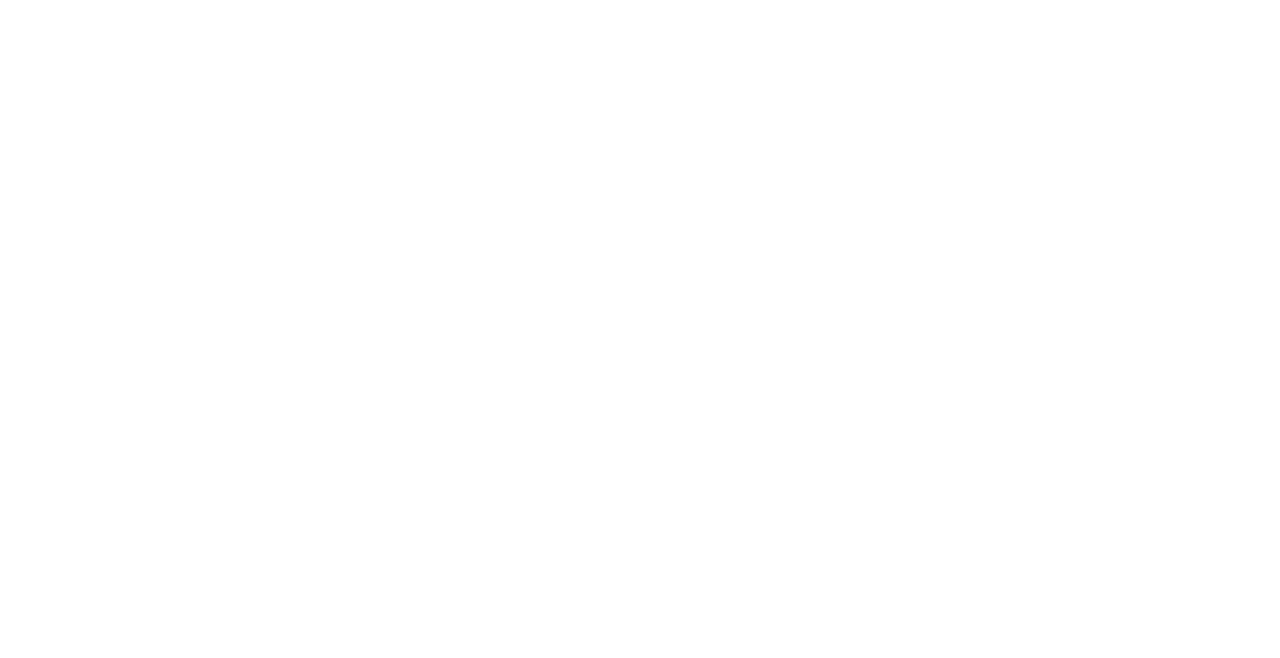
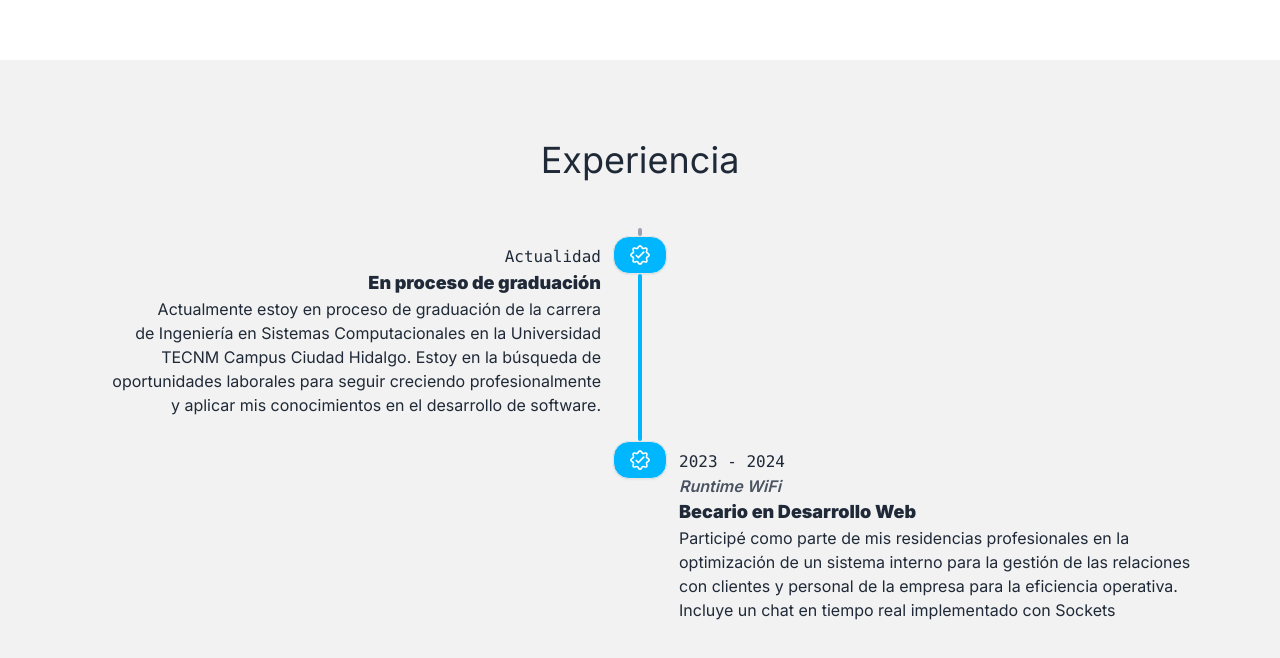
Before and after one commit to Gustavoand39/portfolio-dev, a Next.js app: page / in a window 1280 px wide. Shown: the part 1636-2294 px from the top of the page. Before the commit the page ends 1696 px from the top, so only its background shows below. Built offline with nearby package versions, Linux system fonts and the light colour scheme.

Commit message:
feat: Add Timeline component and update dependencies

```diff
--- a/src/app/(portfolio)/page.tsx
+++ b/src/app/(portfolio)/page.tsx
@@ -1,4 +1,4 @@
-import { About, Projects } from "@/components";
+import { About, Projects, Timeline } from "@/components";
 
 export default function HomePage() {
   return (
@@ -6,6 +6,8 @@
       <About />
 
       <Projects />
+
+      <Timeline />
     </main>
   );
 }
--- a/src/components/index.ts
+++ b/src/components/index.ts
@@ -9,4 +9,7 @@
 export * from "./projects/ListProjects"
 export * from "./projects/ProjectCard"
 
+export * from "./timeline/Timeline"
+export * from "./timeline/TimelineDate"
+
 export * from "./tooltip/ToolTip"
--- /dev/null
+++ b/src/components/timeline/Timeline.tsx
@@ -0,0 +1,29 @@
+import { TimelineDate } from "./TimelineDate";
+import { timelineData } from "@/conts";
+import { ITimeline } from "@/interfaces";
+
+export const Timeline = () => {
+  return (
+    <section className="min-h-screen bg-base-200 p-8" id="experience">
+      <h2 className="text-4xl text-center my-12">Experiencia</h2>
+
+      <ul className="timeline timeline-snap-icon max-md:timeline-compact timeline-vertical">
+        {timelineData.map((element: ITimeline) => {
+          const isRecentDate = element.key === timelineData.length - 1;
+          const isLastDate = element.key === 0;
+          const isEven = element.key % 2 === 0;
+
+          return (
+            <TimelineDate
+              key={element.key}
+              element={element}
+              isRecentDate={isRecentDate}
+              isLastDate={isLastDate}
+              isEven={isEven}
+            />
+          );
+        })}
+      </ul>
+    </section>
+  );
+};
--- /dev/null
+++ b/src/components/timeline/TimelineDate.tsx
@@ -0,0 +1,52 @@
+import { GrValidate } from "react-icons/gr";
+
+import { ITimeline } from "@/interfaces";
+
+interface Props {
+  element: ITimeline;
+  isRecentDate: boolean;
+  isLastDate: boolean;
+  isEven: boolean;
+}
+
+export const TimelineDate = ({
+  element,
+  isRecentDate,
+  isLastDate,
+  isEven,
+}: Props) => {
+  // Las fechas pares se alinean a la derecha, las impares a la izquierda
+  const positionClass = isEven
+    ? "timeline-end text-start"
+    : "timeline-start text-start md:text-end";
+
+  return (
+    <li>
+      {/* La fecha más reciente no tiene línea superior de color */}
+      {isRecentDate && <hr className="rounded-lg bg-gray-400" />}
+
+      {/* Las fechas intermedias tienen línea superior de color */}
+      {!isRecentDate && <hr className="bg-info" />}
+
+      <div className="timeline-middle timeline-box bg-info mx-2">
+        <GrValidate className="text-white dark:text-gray-900" size={20} />
+      </div>
+
+      <div className={`${positionClass} my-4`}>
+        <time className="font-mono">{element.date}</time>
+
+        {element.company && (
+          <span className="block italic font-semibold text-gray-700/90 dark:text-gray-200/90">
+            {element.company}
+          </span>
+        )}
+
+        <div className="text-lg font-black">{element.title}</div>
+        <p className="text-balance">{element.description}</p>
+      </div>
+
+      {/* La fecha más antigua no tiene línea inferior */}
+      {!isLastDate && <hr className="bg-info" />}
+    </li>
+  );
+};
```
